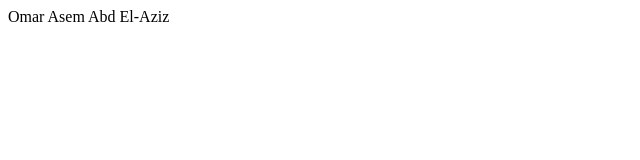
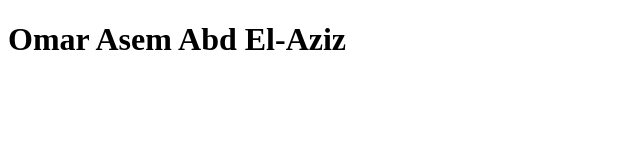
Before and after one commit to OmarAsem27/PHP-CU, a plain HTML site: page index.html in a window 1280 px wide. Shown: the whole page, without its empty margins (0-640 px from the left). Drawn offline with Linux system fonts and the light colour scheme.

Commit message:
Fixed the header

```diff
--- a/index.html
+++ b/index.html
@@ -5,5 +5,7 @@
         <meta name="viewport" content="width=device-width, initial-scale=1.0" />
         <title>Git and github</title>
     </head>
-    <body> Omar Asem Abd El-Aziz</body>
+    <body>
+        <h1>Omar Asem Abd El-Aziz</h1>
+    </body>
 </html>
```
